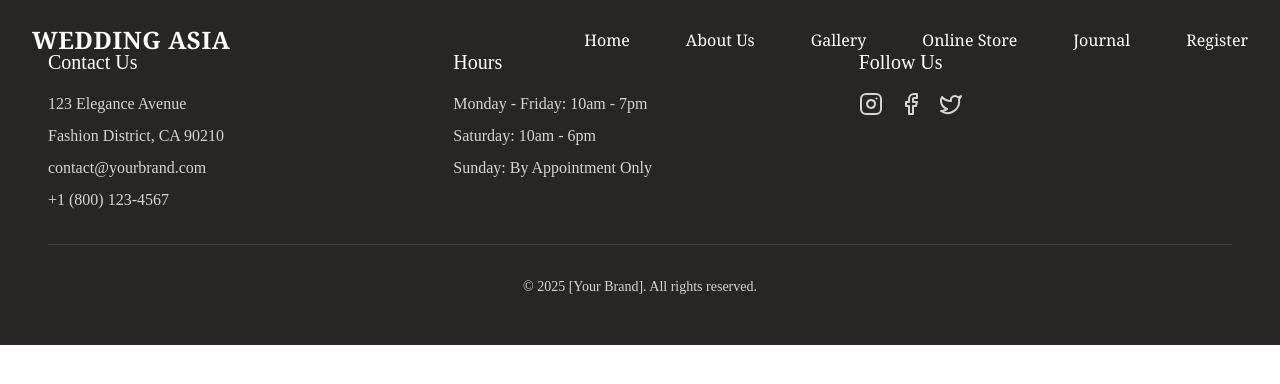
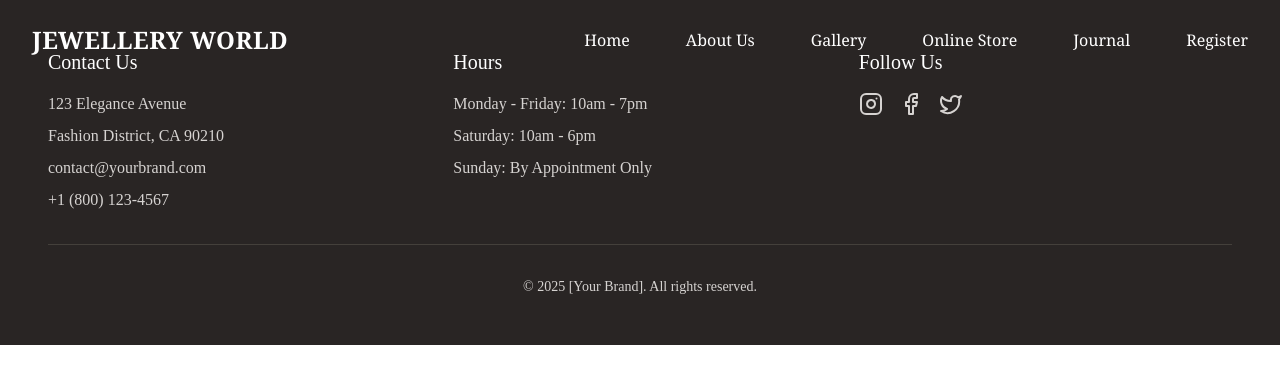
Before and after one commit to priyanshupal12/weddingasia, a React (Vite) app: page /weddingasia/register in a window 1280 px wide. Shown: the top 384 px of the page. Built offline with nearby package versions, Linux system fonts and the light colour scheme; a web font is replaced by a local one.

Commit message:
Jewellery world added

```diff
--- a/src/components/Navbar/Navbar.jsx
+++ b/src/components/Navbar/Navbar.jsx
@@ -19,7 +19,7 @@ const Navbar = () => {
     <header className={`fixed top-0 w-full z-50 transition-all duration-300 ${scrolled ? 'bg-gradient-to-b from-stone-900 to-stone-800 shadow-md' : 'bg-transparent'}`}>
       <nav className="  px-4 sm:px-6 lg:px-8 flex items-center justify-between h-20">
         {/* Left - Logo */}
-        <div className="text-2xl font-bold tracking-wide font-serif text-white">WEDDING ASIA</div>
+        <div className="text-2xl font-bold tracking-wide font-serif text-white">JEWELLERY WORLD</div>
 
         {/* Right - Desktop Menu */}
         <ul className="hidden md:flex space-x-14 text-gray-800 font-medium font-serif text-white">
```
